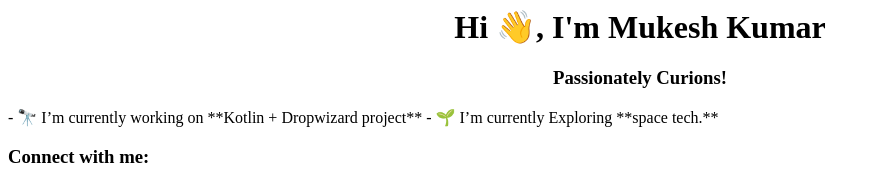
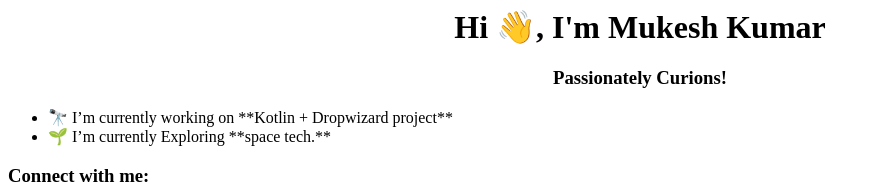
Before and after one commit to imk13/imk13.github.io, a plain HTML site: page index.html in a window 1280 px wide. Shown: the top 184 px of the page, without its empty margins (0-880 px from the left). Drawn offline with Linux system fonts and the light colour scheme; grey boxes are pictures that could not be loaded.

Commit message:
Update index.html

```diff
--- a/index.html
+++ b/index.html
@@ -1,10 +1,10 @@
 <h1 align="center">Hi 👋, I'm Mukesh Kumar</h1>
 <h3 align="center">Passionately Curions!</h3>
+<ul>
+  <li> 🔭 I’m currently working on **Kotlin + Dropwizard project** </li>
 
-- 🔭 I’m currently working on **Kotlin + Dropwizard project**
-
-- 🌱 I’m currently Exploring **space tech.**
-
+  <li> 🌱 I’m currently Exploring **space tech.** </li>
+</ul>
 <h3 align="left">Connect with me:</h3>
 <p align="left">
 <a href="https://linkedin.com/in/imkx13" target="blank"><img align="center" src="https://raw.githubusercontent.com/rahuldkjain/github-profile-readme-generator/master/src/images/icons/Social/linked-in-alt.svg" alt="imkx13" height="30" width="40" /></a>
```
